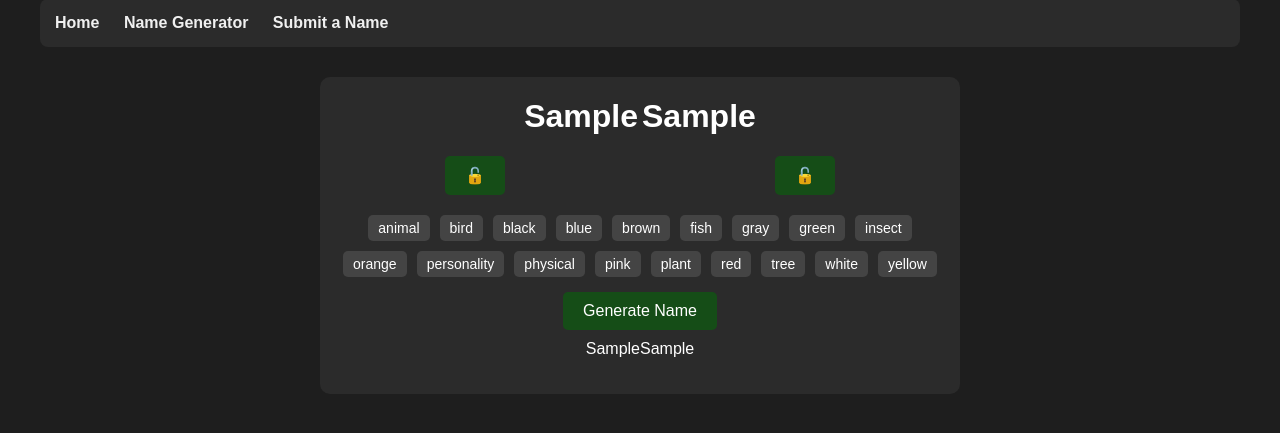
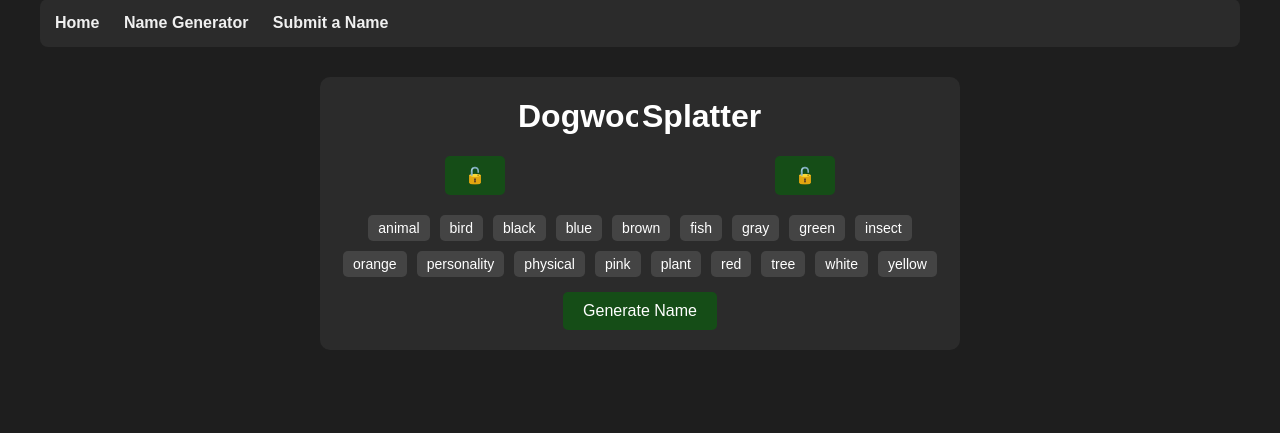
Before and after one commit to CozyAlaskanKing/warrior-name-database, a plain HTML site: page name-generator.html in a window 1280 px wide. Both pictures are taken after typing "Sample", "Sample" into the empty fields and a click on the button "Generate Name". Shown: the part 119-552 px from the top of the page. Drawn offline with Linux system fonts and the light colour scheme.

Commit message:
Refactor name generation logic and update UI elements

```diff
--- a/name-generator.html
+++ b/name-generator.html
@@ -121,10 +121,7 @@
   <div class="tags" id="tag-filters"></div>
 
   <!-- GENERATE BUTTON -->
-  <button onclick="showName()">Generate Name</button>
-
-  <!-- RESULT DISPLAY -->
-  <p id="result" style="text-align:center; margin-top:10px;">Your name will appear here!</p>
+  <button onclick="generateName(getSelectedTags())">Generate Name</button>
 
 </div>
 
@@ -175,36 +172,21 @@
   function generateName(selectedTags = []) {
     const { prefixes, suffixes } = getFilteredLists(selectedTags);
 
-    if (!prefixes.length || !suffixes.length) return "No valid names!";
+    if (!prefixes.length || !suffixes.length) return;
 
-    const prefixInput = document.getElementById("prefixInput").value.trim();
-    const suffixInput = document.getElementById("suffixInput").value.trim();
-
-    // PREFIX LOGIC
+    // PREFIX
     if (!lockedPrefix) {
-      if (prefixInput !== "") {
-        currentPrefix = prefixInput;
-      } else {
-        currentPrefix = prefixes[Math.floor(Math.random() * prefixes.length)].name;
-      }
+      const newPrefix = prefixes[Math.floor(Math.random() * prefixes.length)].name;
+      currentPrefix = newPrefix;
+      document.getElementById("prefixInput").value = currentPrefix;
     }
 
-    // SUFFIX LOGIC
+    // SUFFIX
     if (!lockedSuffix) {
-      if (suffixInput !== "") {
-        currentSuffix = suffixInput;
-      } else {
-        currentSuffix = suffixes[Math.floor(Math.random() * suffixes.length)].name;
+      const newSuffix = suffixes[Math.floor(Math.random() * suffixes.length)].name;
+      currentSuffix = newSuffix;
+      document.getElementById("suffixInput").value = currentSuffix;
     }
-    }
-
-    return currentPrefix + currentSuffix;
-  }
-
-  function showName() {
-    const selectedTags = getSelectedTags();
-    const name = generateName(selectedTags);
-    document.getElementById('result').textContent = name;
   }
 
   // 🔒 Lock button behavior
```
Lines whose indentation alone changed are shown as unchanged.
